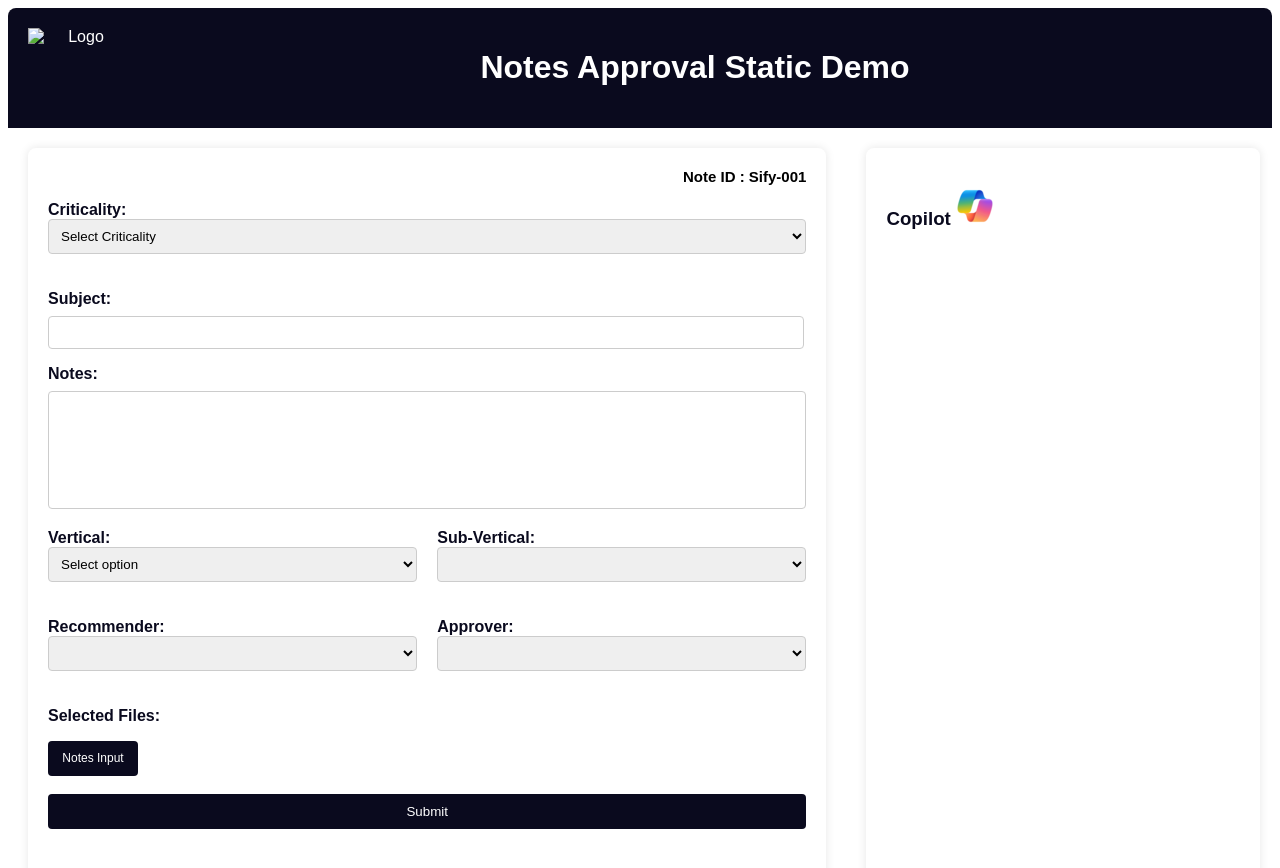
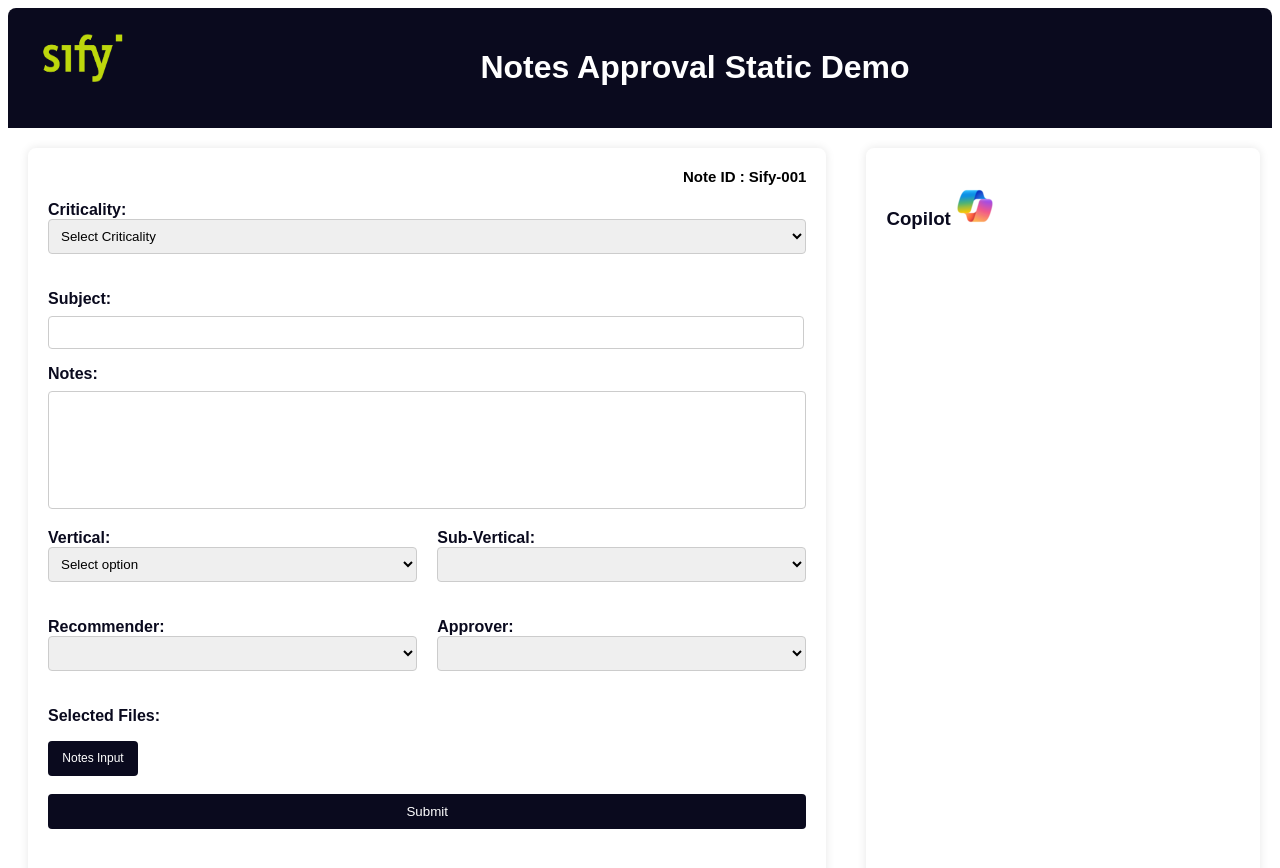
Before and after one commit to amriitha/NotesApproval, a plain HTML site: page index.html in a window 1280 px wide. Drawn offline with Linux system fonts and the light colour scheme; the site is published under a folder, as on GitHub Pages, so addresses that start at the root find nothing.

Commit message:
Update index.html

```diff
--- a/index.html
+++ b/index.html
@@ -238,7 +238,7 @@ font-family: Arial, sans-serif;
 <body>
 <header class="header">
 
-     <img src="/Sify.png" alt="Logo" style="width: 100px; height: 60px; margin-right: 10px; float: left;">
+     <img src="Sify.png" alt="Logo" style="width: 100px; height: 60px; margin-right: 10px; float: left;">
 	 <h1>Notes Approval Static Demo</h1>
 
 
```
